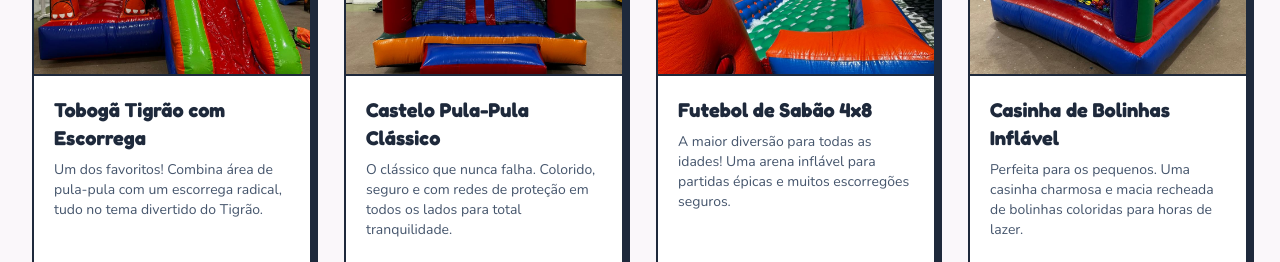
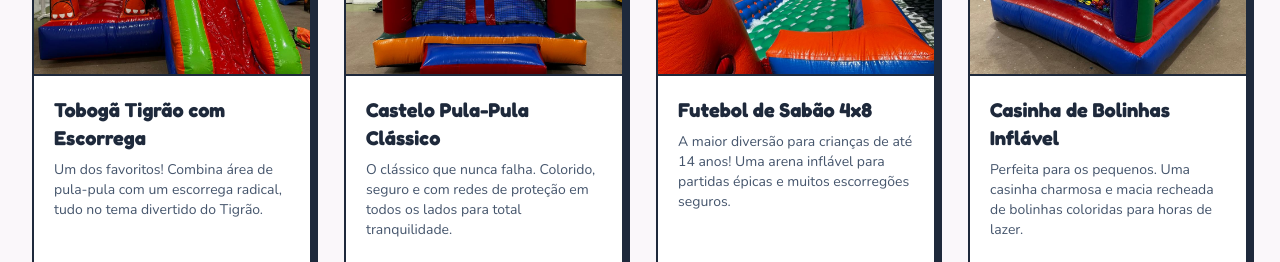
Before and after one commit to lvxzxn/brinkmais, a React (Vite) app: page / in a window 1280 px wide. Shown: the part 1560-1822 px from the top of the page. Built offline with nearby package versions, Linux system fonts and the light colour scheme.

Commit message:
style: minimum age for the toy

```diff
--- a/src/data/toys.ts
+++ b/src/data/toys.ts
@@ -14,7 +14,7 @@ export const toys = [
   {
     id: 3,
     name: "Futebol de Sabão 4x8",
-    description: "A maior diversão para todas as idades! Uma arena inflável para partidas épicas e muitos escorregões seguros.",
+    description: "A maior diversão para crianças de até 14 anos! Uma arena inflável para partidas épicas e muitos escorregões seguros.",
     image: "/foto-futebol.jpeg",
   },
   {
```
